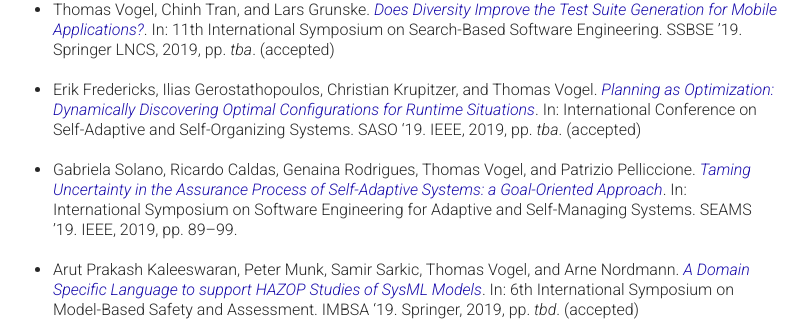
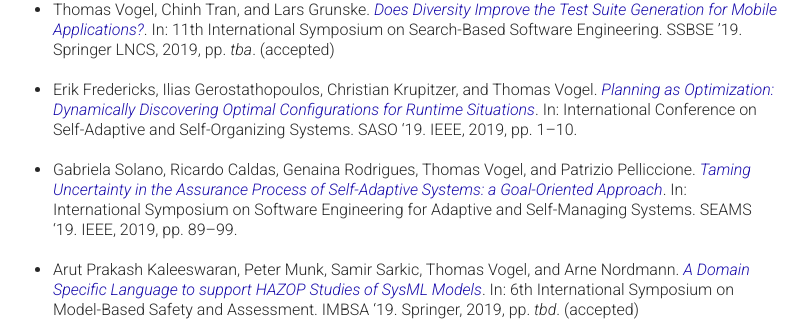
Before and after one commit to thomas-vogel/thomas-vogel.github.io, a Jekyll site: the page built from _pages/publications/type.md, in a window 1280 px wide and 900 px high, scrolled down 822 px. Shown: the part 160-481 px from the top of the window, without its empty margins (233-1041 px from the left). Built offline with Jekyll 4.4.1, drawn with Linux system fonts in a browser that asks for light colours.

Commit message:
Add page numbers for SASO'19.

```diff
--- a/_pages/publications/type.md
+++ b/_pages/publications/type.md
@@ -40,10 +40,9 @@ A list of published (extended) abstracts is available [here](abstracts).
 
 * Thomas Vogel, Chinh Tran, and Lars Grunske. [_Does Diversity Improve the Test Suite Generation for Mobile Applications?_](2019-SSBSE). In: 11th International Symposium on Search-Based Software Engineering. SSBSE ’19. Springer LNCS, 2019, pp. _tba_. (accepted)
 
-* Erik Fredericks, Ilias Gerostathopoulos, Christian Krupitzer, and Thomas Vogel. [_Planning as Optimization: Dynamically Discovering Optimal Configurations for Runtime Situations_](2019-SASO). In: International Conference on Self-Adaptive and Self-Organizing Systems. SASO '19. IEEE, 2019, pp. _tba_. (accepted)
+* Erik Fredericks, Ilias Gerostathopoulos, Christian Krupitzer, and Thomas Vogel. [_Planning as Optimization: Dynamically Discovering Optimal Configurations for Runtime Situations_](2019-SASO). In: International Conference on Self-Adaptive and Self-Organizing Systems. SASO '19. IEEE, 2019, pp. 1--10.
 
-* Gabriela Solano, Ricardo Caldas, Genaina Rodrigues, Thomas Vogel, and Patrizio Pelliccione. [_Taming Uncertainty in the Assurance Process of
-Self-Adaptive Systems: a Goal-Oriented Approach_](2019-SEAMS). In: International Symposium on Software Engineering for Adaptive and Self-Managing Systems. SEAMS ’19. IEEE, 2019, pp. 89--99.
+* Gabriela Solano, Ricardo Caldas, Genaina Rodrigues, Thomas Vogel, and Patrizio Pelliccione. [_Taming Uncertainty in the Assurance Process of Self-Adaptive Systems: a Goal-Oriented Approach_](2019-SEAMS). In: International Symposium on Software Engineering for Adaptive and Self-Managing Systems. SEAMS '19. IEEE, 2019, pp. 89--99.
 
 * Arut Prakash Kaleeswaran, Peter Munk, Samir Sarkic, Thomas Vogel, and Arne Nordmann. [_A Domain Specific Language to support HAZOP Studies of SysML Models_](2019-IMBSA). In: 6th International Symposium on Model-Based Safety and Assessment. IMBSA '19. Springer, 2019, pp. _tbd_. (accepted)
 
```
Also changed, not shown: _pages/publications/index.md (+2 -3 lines).
